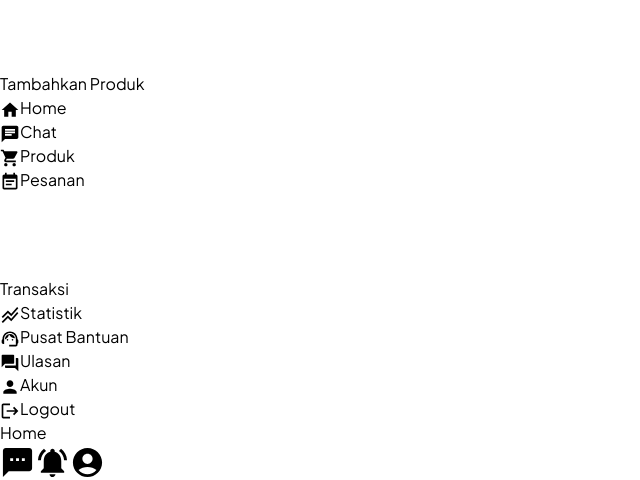
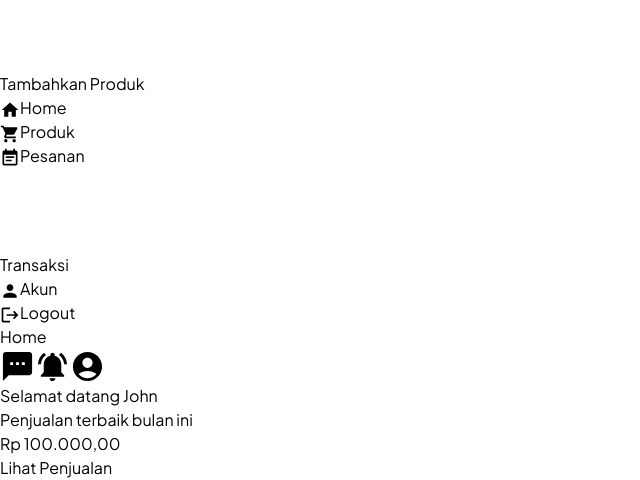
Before and after one commit to Capstone-Kelompok-11/local-art-and-culture-fe, a React (Vite) app in the folder lokasani/: page /adminumkm in a window 1280 px wide. Shown: the part 1980-2460 px from the top of the page, without its empty margins (0-640 px from the left). Built offline with nearby package versions, Linux system fonts and the light colour scheme; grey boxes are pictures that could not be loaded.

Commit message:
mengubah sidebar

```diff
--- a/lokasani/src/component/adminUMKM/globalComponent/Sidebar.jsx
+++ b/lokasani/src/component/adminUMKM/globalComponent/Sidebar.jsx
@@ -82,19 +82,13 @@ function Sidebar() {
             </a>
           </div>
 
-          <div className="flex flex-col space-y-[15vh]">
+          <div className="flex flex-col space-y-[30vh]">
             <div className="mx-3">
               <ul className="space-y-3">
                 <li>
                   <a href="/adminumkm" className="cursor-pointer text-sm flex items-center px-2 py-1 text-white rounded-sm hover:bg-gray-700 group">
                     <HomeIcon fontSize="small" />
                     <span className="flex-1 ml-3 whitespace-nowrap ">Home</span>
-                  </a>
-                </li>
-                <li>
-                  <a className="cursor-pointer text-sm  flex items-center px-2 py-1 rounded-sm text-white hover:bg-gray-700 group">
-                    <ChatIcon fontSize="small" />
-                    <span className="flex-1 ml-3 whitespace-nowrap">Chat</span>
                   </a>
                 </li>
                 <li>
@@ -122,30 +116,6 @@ function Sidebar() {
                     />
                     <span className="flex-1 ml-3 whitespace-nowrap">
                       Transaksi
-                    </span>
-                  </a>
-                </li>
-                <li>
-                  <a className="cursor-pointer text-sm  flex items-center px-2 py-1 rounded-sm text-white hover:bg-gray-700 group">
-                    <StackedLineChartIcon fontSize="small" />
-                    <span className="flex-1 ml-3 whitespace-nowrap">
-                      Statistik
-                    </span>
-                  </a>
-                </li>
-                <li>
-                  <a className="cursor-pointer text-sm  flex items-center px-2 py-1 rounded-sm text-white hover:bg-gray-700 group">
-                    <SupportAgentIcon fontSize="small" />
-                    <span className="flex-1 ml-3 whitespace-nowrap">
-                      Pusat Bantuan
-                    </span>
-                  </a>
-                </li>
-                <li>
-                  <a className="cursor-pointer text-sm  flex items-center px-2 py-1 rounded-sm text-white hover:bg-gray-700 group">
-                    <ForumIcon fontSize="small" />
-                    <span className="flex-1 ml-3 whitespace-nowrap">
-                      Ulasan
                     </span>
                   </a>
                 </li>
```
